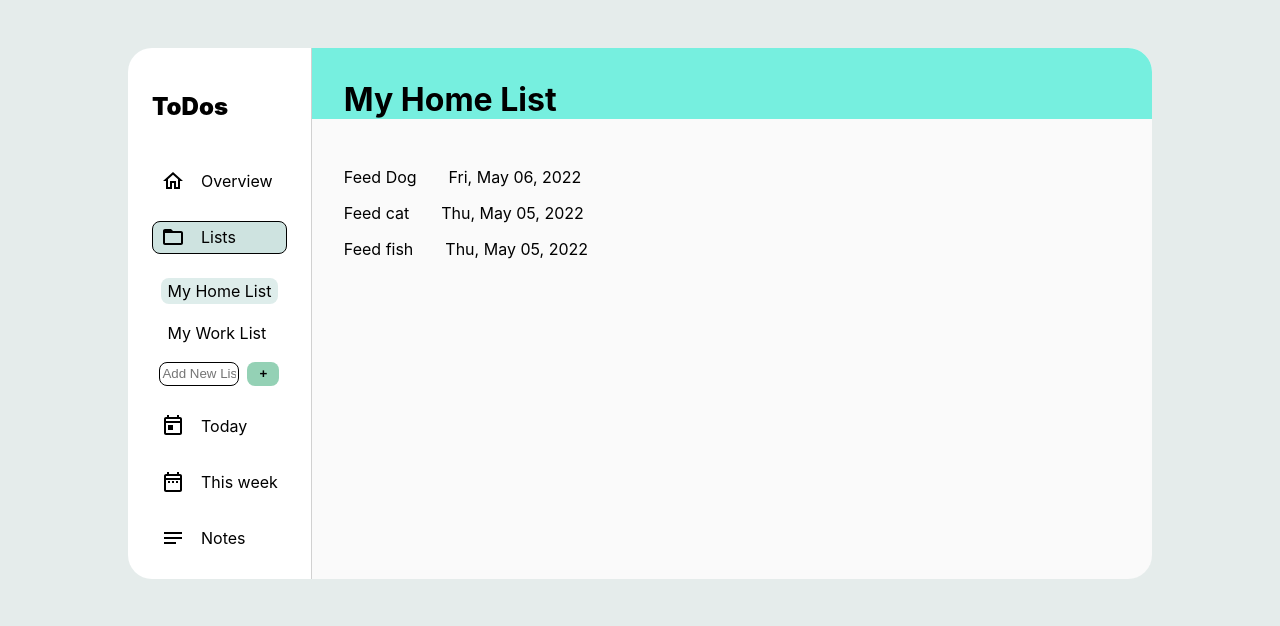
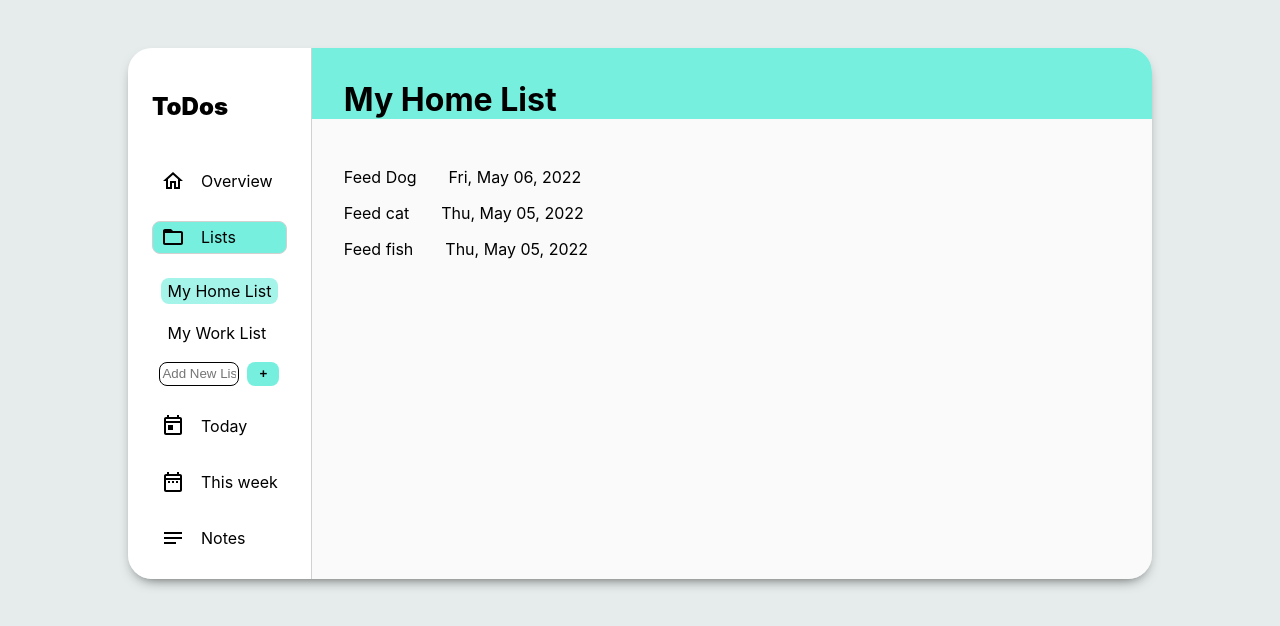
Before and after one commit to thiseas-perso/todo-react-app, a React (Create React App) app: page / in a window 1280 px wide. Shown: the top 626 px of the page. Built offline with nearby package versions, Linux system fonts and the light colour scheme.

Commit message:
display corrections

```diff
--- a/src/Components/Dashboard.css
+++ b/src/Components/Dashboard.css
@@ -5,6 +5,7 @@ grid-template-columns: max-content 1fr;
 margin: 3rem;
 border-radius: 1.5rem;
 overflow: hidden;
+box-shadow: 0px 6px 14px -7px rgba(0,0,0,0.75);
 }
 
 .active{
--- a/src/Components/Elements/ListItems.css
+++ b/src/Components/Elements/ListItems.css
@@ -13,15 +13,15 @@ li{
 li:hover{
    cursor: pointer;
    border-radius: 0.5rem;
-   background-color: hsl(171, 19%, 85%)
+   background-color: hsl(172, 59%, 80%);
 }
 
 li:active{
-   background-color: hsl(171, 31%, 80%)
+   background-color: hsl(172, 79%, 80%);
 }
 
 ul .active{
-   background-color: hsl(171, 31%, 90%);
+   background-color: hsl(172, 79%, 80%);
    border: none
 }
 
@@ -37,7 +37,7 @@ ul .active{
 }
 
 .list-ctn form button{
-   background: hsl(152, 40%, 70%);
+   background: hsl(172, 79%, 70%);
    box-shadow: none;
    border:none;
    border-radius: 0.5rem;
@@ -48,7 +48,7 @@ ul .active{
 }
 
 .list-ctn form button:hover{
-   background: hsl(152, 40%, 60%);
+   background: hsl(172, 79%, 60%);
    cursor: pointer;
 }
 
--- a/src/Components/Elements/NavbarItem.css
+++ b/src/Components/Elements/NavbarItem.css
@@ -9,17 +9,17 @@
 
 .nav-item:hover{
 cursor: pointer;
-border: 1px solid black;
+border: 1px solid hsl(0, 0%, 82%);
 border-radius: 0.5rem;
-background-color: hsl(171, 16%, 91%)
+background-color: hsl(172, 59%, 80%);
 }
 
 .nav-item:active{
-   background-color: hsl(171, 28%, 85%)
+   background-color: hsl(172, 79%, 70%);
 }
 
 .nav-item.active{
-   border: 1px solid black;
+   border: 1px solid hsl(0, 0%, 82%);
    border-radius: 0.5rem;
-   background-color: hsl(171, 28%, 85%)
+   background-color: hsl(172, 79%, 70%);
 }
--- a/src/Components/Views/OverviewCard.css
+++ b/src/Components/Views/OverviewCard.css
@@ -10,7 +10,7 @@
 }
 
 .overview-card h3{
-   background-color: hsl(171, 31%, 90%);;
+   background-color: hsl(172, 79%, 70%);
    padding: 0.8rem;
    font-size: 1rem;
    margin: -1rem -1rem 1rem -1rem;
--- a/src/Components/Views/ViewOverview.css
+++ b/src/Components/Views/ViewOverview.css
@@ -1,5 +1,5 @@
 #main-display-overview{
-   margin: 1rem;
+   margin: 2rem;
    display: flex;
    gap: 1rem;
    flex-wrap: wrap;
```
